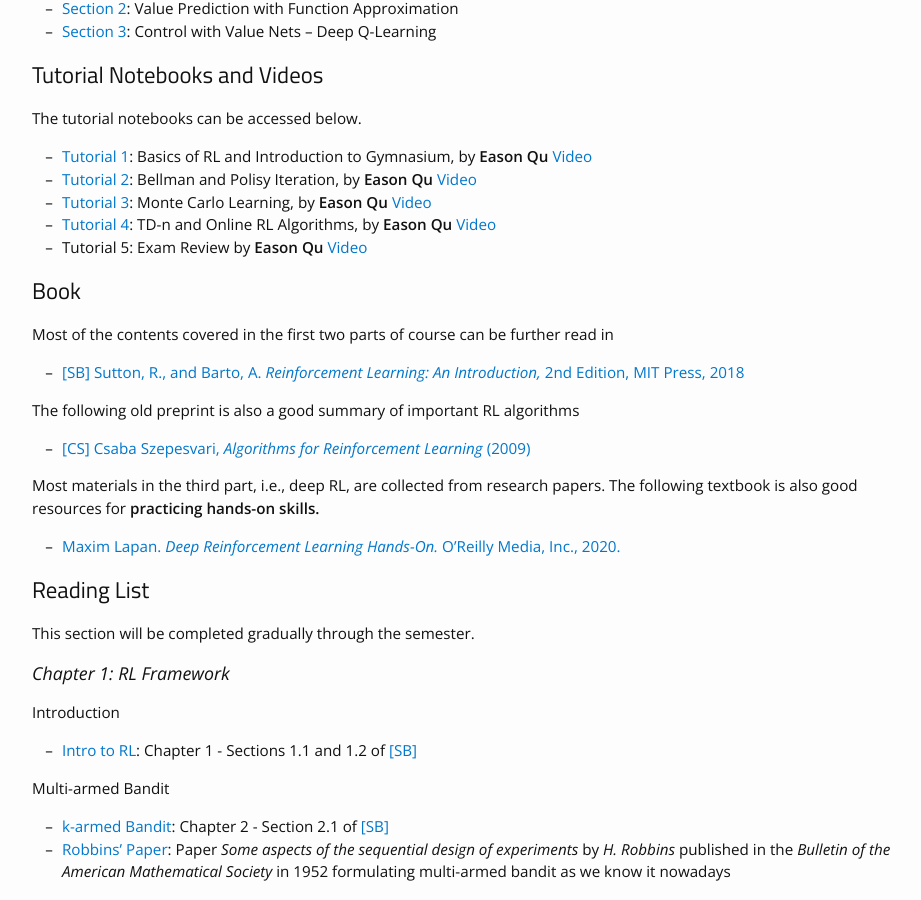
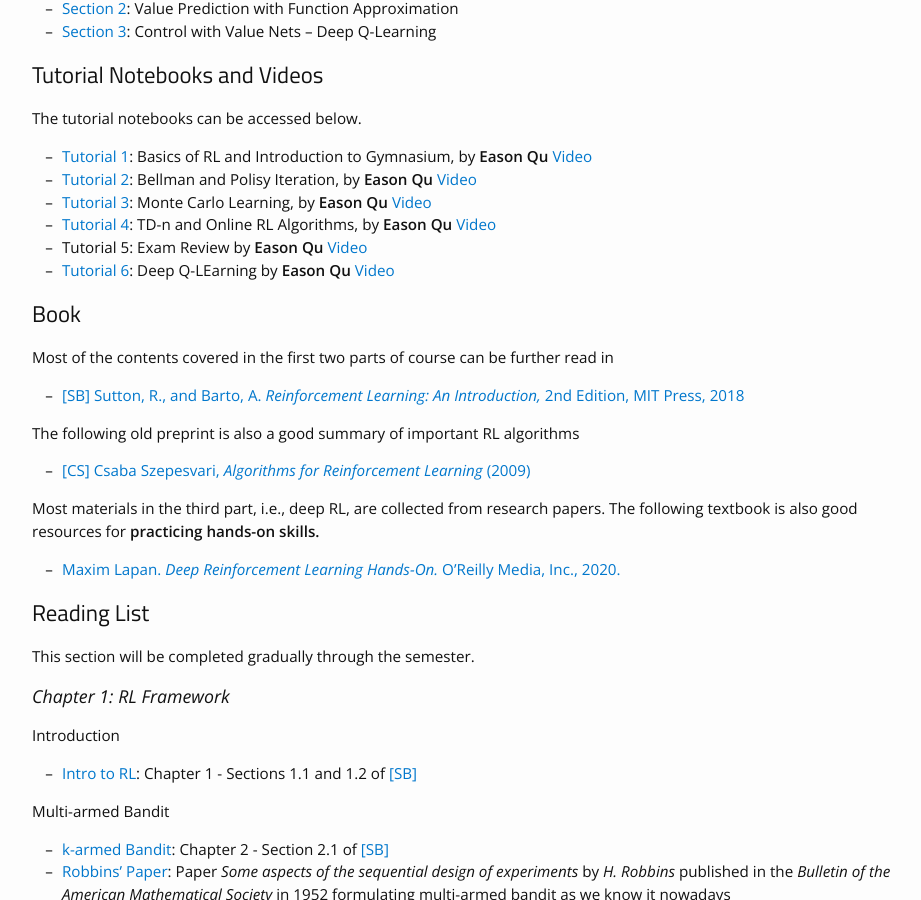
Before and after one commit to bereyhi-courses/rl-utoronto, a Jekyll site: the page built from materials.md, in a window 1280 px wide and 900 px high, scrolled down 993 px. Shown: the whole window, without its empty margins (163-1084 px from the left). Built offline with Jekyll 4.4.1, drawn with Linux system fonts in a browser that asks for light colours; nearby versions of some CDN libraries.

Commit message:
t6 added

```diff
--- a/materials.md
+++ b/materials.md
@@ -63,6 +63,7 @@ The tutorial notebooks can be accessed below.
 * [Tutorial 3]({{site.baseurl}}/assets/Tutorials/Tutorial_3_RL.zip): Monte Carlo Learning, by __Eason Qu__ [Video](https://play.library.utoronto.ca/watch/1a74ade96092f68b3d913c8717d8e5dd)
 * [Tutorial 4]({{site.baseurl}}/assets/Tutorials/Tutorial_4_RL.zip): TD-n and Online RL Algorithms, by __Eason Qu__ [Video](https://play.library.utoronto.ca/watch/b63511c5f8aaa6573efe9a28a2da8271)
 * Tutorial 5: Exam Review by __Eason Qu__ [Video](https://play.library.utoronto.ca/watch/fa06ea4386f5be6a369701c4a34c920c)
+* [Tutorial 6]({{site.baseurl}}/assets/Tutorials/Tutorial_6_RL.zip): Deep Q-LEarning by __Eason Qu__ [Video](https://play.library.utoronto.ca/watch/dd896b910c64a9a8b7baef78695943f7)
 
 ## Book
 
```
Also changed, not shown: 4 other files.
